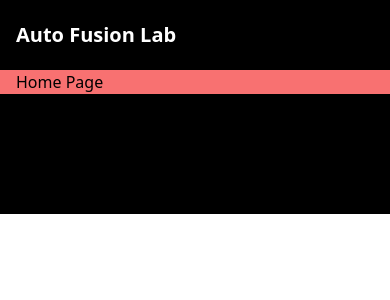
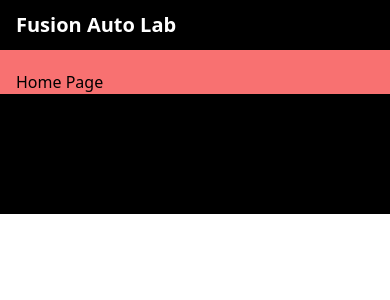
Before and after one commit to Jxk0be/fusion-auto-lab, a SvelteKit app: page / in a window 390 px wide. Shown: the top 300 px of the page. Built offline with nearby package versions, Linux system fonts and the light colour scheme; some icons are missing.

Commit message:
transition speeds

```diff
--- a/src/components/Navbar.svelte
+++ b/src/components/Navbar.svelte
@@ -5,9 +5,9 @@
     let mobileMenuState = false;
 </script>
 
-<div class="fixed w-full h-[70px] bg-red-400 text-white text-xl z-20">
+<div class="fixed w-full h-[50px] md:h-[70px] bg-red-400 text-white text-xl z-20">
     <div class="max-w-[1500px] m-auto w-full bg-black h-full flex justify-between items-center px-4">
-        <a class="font-semibold" href="/">Auto Fusion Lab</a>
+        <a on:click={() => mobileMenuState = false} class="font-semibold" href="/">Fusion Auto Lab</a>
 
         <!-- This is shown for mobile screens (menu/close buttons) -->
         <div class="text-4xl md:hidden flex items-center">
@@ -32,7 +32,7 @@
 </div>
 
 <!-- This is going to be only visible during mobile screens when the menu button is hit -->
-<div class={`md:hidden flex bg-black text-xl text-white font-semibold fixed ${mobileMenuState ? 'top-0 duration-200 ease-in-out' : 'duration-200 ease-in-out top-[-300px]'}  pt-[70px] h-[260px] w-full`}>
+<div class={`md:hidden flex bg-black text-xl text-white font-semibold fixed ${mobileMenuState ? 'top-0 duration-300 ease-in-out' : ' duration-300 ease-in-out top-[-300px]'}  pt-[50px] h-[250px] w-full`}>
     <div class="flex flex-col w-full h-full items-center justify-center">
         {#each navLinks as link}
             {#if link.title !== "Contact"}
--- a/src/lib/data/services.json
+++ b/src/lib/data/services.json
@@ -1,6 +1,6 @@
 [
     {
-       "title": "Forehead Kiss",
+       "title": "Forehead Kissing",
        "info": "The blinking lights of the antenna tower came into focus just as I heard a loud snap.There is no better feeling than staring at a wall with closed eyes. It's never been my responsibility to glaze the donuts.",
        "price": "$199.99"
     },
```
